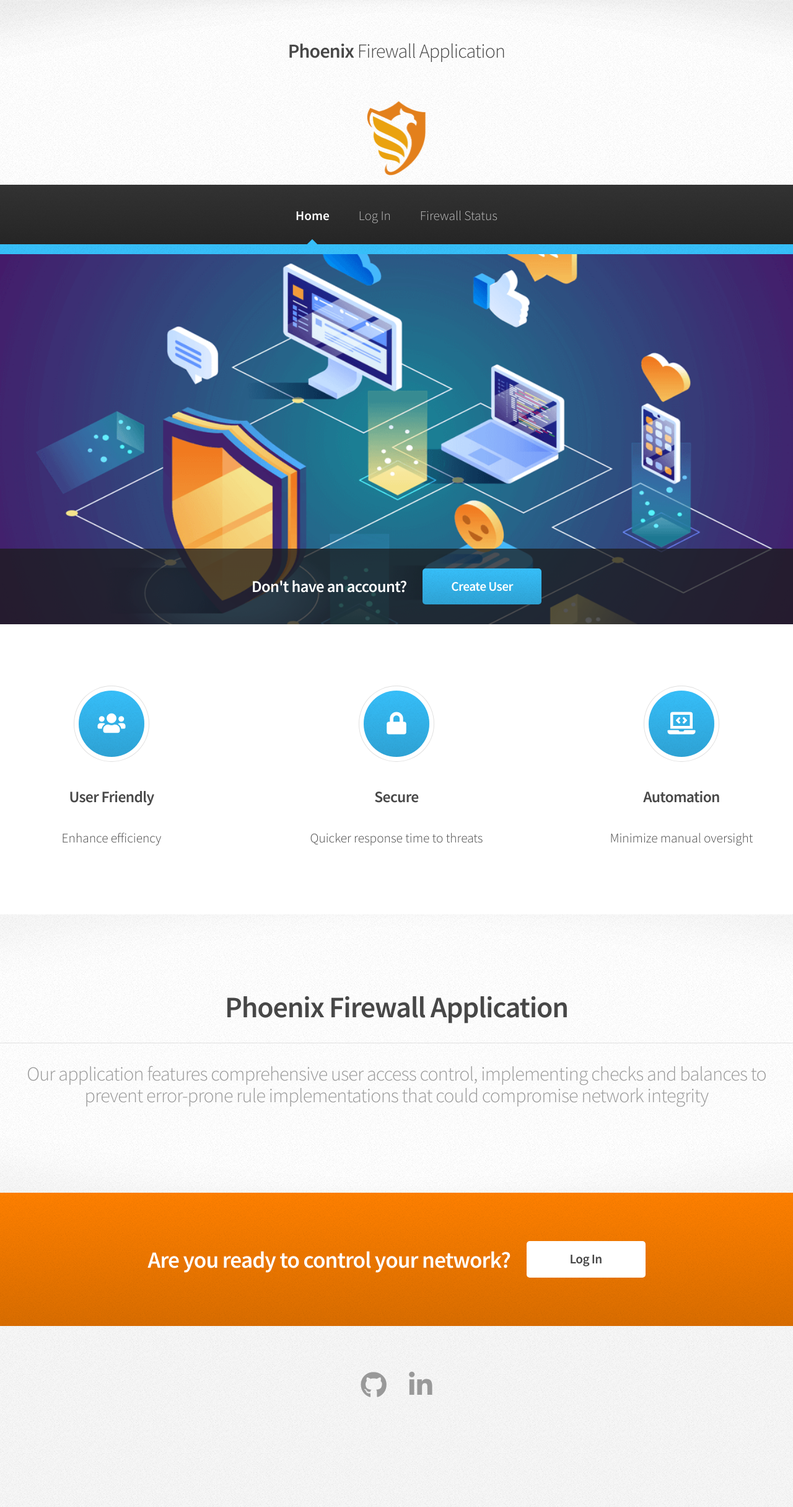
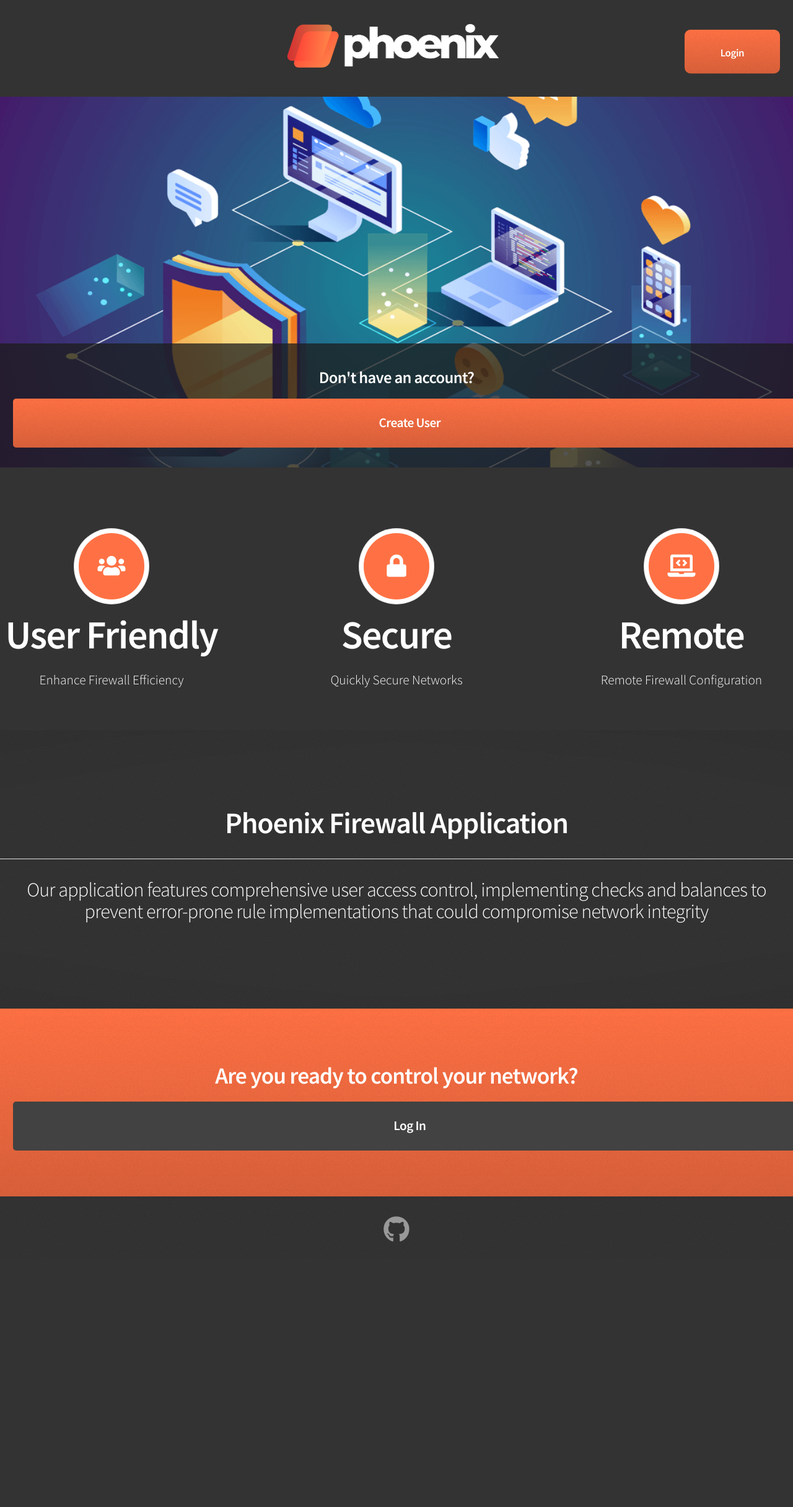
Before and after one commit to aluna4/CSC190, a Django app: page / in a window 1280 px wide. Shown: the whole page at 62% size. After the commit the page ends 2003 px from the top, so only its background shows below. Run offline with Django 4.2, Linux system fonts and the light colour scheme.

Commit message:
edited homepage and login page

```diff
--- a/PhoenixFirewall/main/templates/homepage.html
+++ b/PhoenixFirewall/main/templates/homepage.html
@@ -12,22 +12,20 @@
 <body class="is-preload">
     <div id="page-wrapper">
 
-        <!-- Header -->
-        <div id="header">
+        <!-- Nav -->
+        <nav id="nav">
+            <!-- Replace this div with your logo image -->
+            <a href="{% url 'home' %}">
+                <img id="header-title" src="{% static 'assets/css/images/phoenix_logo.png' %}" alt="Phoenix Firewall Logo">
+            </a>
+            <ul>
+                <li>
+                    <a href="{% url 'login' %}" class="button login-button">Login</a>
+                </li>
+                <!-- Add other list items for other buttons or elements here if necessary -->
+            </ul>
+        </nav>
 
-            <!-- Logo -->
-            <h1><a href="" id="logo">Phoenix <em>Firewall Application</em></a></h1>
-            {% load static %}
-            <img src="{% static 'logo.png' %}" alt="Logo" style="width: 100px; height: auto">
-
-            <!-- Nav -->
-            <nav id="nav">
-                <ul>
-                    <li class="current"><a href="">Home</a></li>
-                    <li><a href="{% url 'login' %}">Log In</a></li>
-                    <li><a href="{% url 'login' %}">Firewall Status</a></li>
-                </ul>
-            </nav>
 
         </div>
 
@@ -48,21 +46,21 @@
                         <div class="box highlight">
                             <i class="icon solid major fa-users"></i>
                             <h3>User Friendly</h3>
-                            <p>Enhance efficiency</p>
+                            <p>Enhance Firewall Efficiency</p>
                         </div>
                     </section>
                     <section class="col-4 col-12-narrower">
                         <div class="box highlight">
                             <i class="icon solid major fa-lock"></i>
                             <h3>Secure</h3>
-                            <p>Quicker response time to threats</p>
+                            <p>Quickly Secure Networks</p>
                         </div>
                     </section>
                     <section class="col-4 col-12-narrower">
                         <div class="box highlight">
                             <i class="icon solid major fa-laptop-code"></i>
-                            <h3>Automation</h3>
-                            <p>Minimize manual oversight</p>
+                            <h3>Remote</h3>
+                            <p>Remote Firewall Configuration</p>
                         </div>
                     </section>
                 </div>
@@ -96,9 +94,7 @@
 
             <!-- Icons -->
             <ul class="icons">
-                <li><a href="#" class="icon brands fa-github"><span class="label">GitHub</span></a></li>
-                <li><a href="#" class="icon brands fa-linkedin-in"><span class="label">LinkedIn</span></a></li>
-
+                <li><a href="https://github.com/aluna4/CSC190" class="icon brands fa-github"><span class="label">GitHub</span></a></li>
             </ul>
 
         </div>
--- a/PhoenixFirewall/static/assets/css/main.css
+++ b/PhoenixFirewall/static/assets/css/main.css
@@ -71,6 +71,7 @@ input, select, textarea {
 
 	html {
 		box-sizing: border-box;
+		overflow-y: scroll;
 	}
 
 	*, *:before, *:after {
@@ -78,7 +79,7 @@ input, select, textarea {
 	}
 
 	body {
-		background: #f7f7f7 url("images/bg01.png");
+		background: #333 url("images/bg01.png");
 	}
 
 		body.is-preload *, body.is-preload *:before, body.is-preload *:after {
@@ -91,7 +92,7 @@ input, select, textarea {
 		}
 
 	body, input, select, textarea {
-		color: #474747;
+		color: #ffffff;
 		font-family: 'Source Sans Pro', sans-serif;
 		font-size: 16pt;
 		font-weight: 300;
@@ -102,13 +103,13 @@ input, select, textarea {
 		-moz-transition: color 0.2s ease-in-out, border-color 0.2s ease-in-out, opacity 0.2s ease-in-out;
 		-webkit-transition: color 0.2s ease-in-out, border-color 0.2s ease-in-out, opacity 0.2s ease-in-out;
 		transition: color 0.2s ease-in-out, border-color 0.2s ease-in-out, opacity 0.2s ease-in-out;
-		color: #37c0fb;
+		color: #333;
 		text-decoration: none;
 		border-bottom: dotted 1px;
 	}
 
 		a:hover {
-			color: #37c0fb;
+			color: #333;
 			border-bottom-color: transparent;
 		}
 
@@ -121,7 +122,7 @@ input, select, textarea {
 	}
 
 	p, ul, ol, dl, table, blockquote {
-		margin: 0 0 2em 0;
+		font-size: 1em;
 	}
 
 	h1, h2, h3, h4, h5, h6 {
@@ -147,7 +148,7 @@ input, select, textarea {
 	}
 
 	h3 {
-		font-size: 1.2em;
+		font-size: 3em;
 		letter-spacing: -0.025em;
 	}
 
@@ -173,6 +174,16 @@ input, select, textarea {
 		border-left: solid 0.5em #e0e0e0;
 		font-style: italic;
 		padding: 1em 0 1em 2em;
+	}
+
+	/* Reduce the space below the h3 headings within the .highlight class */
+	.highlight h3 {
+		margin-bottom: 0em; /* Half the default space */
+	}
+
+	/* Reduce the space above the paragraphs within the .highlight class */
+	.highlight p {
+		margin-top: 0em; /* Half the default space, or whatever you find visually pleasing */
 	}
 
 /* Container */
@@ -560,11 +571,7 @@ input, select, textarea {
 		.icon.major {
 			text-align: center;
 			cursor: default;
-			background-color: #37c0fb;
-			background-image: -moz-linear-gradient(top, rgba(0,0,0,0), rgba(0,0,0,0.15)), url("images/bg01.png");
-			background-image: -webkit-linear-gradient(top, rgba(0,0,0,0), rgba(0,0,0,0.15)), url("images/bg01.png");
-			background-image: -ms-linear-gradient(top, rgba(0,0,0,0), rgba(0,0,0,0.15)), url("images/bg01.png");
-			background-image: linear-gradient(top, rgba(0,0,0,0), rgba(0,0,0,0.15)), url("images/bg01.png");
+			background-color: #FF7144;
 			color: #fff;
 			border-radius: 100%;
 			display: inline-block;
@@ -572,7 +579,8 @@ input, select, textarea {
 			height: 5em;
 			line-height: 5em;
 			box-shadow: 0 0 0 7px white, 0 0 0 8px #e0e0e0;
-			margin: 0 0 2em 0;
+			margin: 0 0 0em 0;
+			margin-top: 0em; /* Adjust this value as needed to reduce the space */
 		}
 
 			.icon.major:before {
@@ -676,10 +684,10 @@ input, select, textarea {
 		background-image: -webkit-linear-gradient(top, rgba(0,0,0,0), rgba(0,0,0,0.15)), url("images/bg01.png");
 		background-image: -ms-linear-gradient(top, rgba(0,0,0,0), rgba(0,0,0,0.15)), url("images/bg01.png");
 		background-image: linear-gradient(top, rgba(0,0,0,0), rgba(0,0,0,0.15)), url("images/bg01.png");
-		background-color: #37c0fb;
+		background-color: #FF7144;
 		border-radius: 5px;
 		border: 0;
-		color: #fff;
+		color: #fff !important;
 		cursor: pointer;
 		display: inline-block;
 		padding: 0 1.5em;
@@ -696,8 +704,8 @@ input, select, textarea {
 		input[type="button"]:hover,
 		button:hover,
 		.button:hover {
-			background-color: #50c8fc;
-			color: #fff !important;
+			background: #eb5c30; /* Background color on hover */
+			color: #fff !important; /* Text color on hover */
 		}
 
 		input[type="submit"]:active,
@@ -705,8 +713,8 @@ input, select, textarea {
 		input[type="button"]:active,
 		button:active,
 		.button:active {
-			background-color: #1eb8fb;
-			color: #fff;
+			background-color: #FF7144;
+			color: #fff !important;
 		}
 
 		input[type="submit"].alt,
@@ -715,7 +723,7 @@ input, select, textarea {
 		button.alt,
 		.button.alt {
 			background-color: #555555;
-			color: #fff;
+			color: #fff !important;
 		}
 
 			input[type="submit"].alt:hover,
@@ -766,7 +774,6 @@ input, select, textarea {
 
 	.box.post {
 		position: relative;
-		margin: 0 0 2em 0;
 	}
 
 		.box.post:after {
@@ -814,41 +821,44 @@ input, select, textarea {
 			#nav {
 				cursor: default;
 				background-color: #333;
-		background-image: -moz-linear-gradient(top, rgba(0,0,0,0), rgba(0,0,0,0.3)), url("images/bg01.png");
-		background-image: -webkit-linear-gradient(top, rgba(0,0,0,0), rgba(0,0,0,0.3)), url("images/bg01.png");
-		background-image: linear-gradient(top, rgba(0,0,0,0), rgba(0,0,0,0.3)), url("images/bg01.png");
-		padding: 0;
+				display: flex;
+				align-items: center; /* Vertically center the items in the navbar */
+				justify-content: center; /* This will center the title in the nav bar */
+				padding: 3em 0; /* Increase the vertical padding */
+    			position: relative;
 			}
 
-		#nav:after {
-			content: '';
-			display: block;
-			width: 100%;
-			height: 0.75em;
-			background-color: #37c0fb;
-			background-image: url("images/bg01.png");
+
+			#nav > ul {
+				list-style: none;
+				padding: 0;
+				margin: 0;
+				display: flex;
+				position: absolute; /* Absolute position to remove it from the flow and let the title center */
+				right: 0; /* Align it to the right */
+				top: 50%;
+    			transform: translateY(-50%);
 			}
 
-		#nav > ul {
-			margin: 0;
+			/* Center the logo inside the nav bar */
+			#nav #header-title {
+				max-height: 35%; /* Make sure the logo is not bigger than the navbar */
+				max-width: 50%; /* Ensures the logo width does not exceed the navbar width */
+				height: auto; /* Maintain aspect ratio */
+				position: relative; /* Relative to the nav bar */
 			}
 
 			#nav > ul > li {
-				position: relative;
-				display: inline-block;
-				margin-left: 1em;
+				margin-right: 1em; /* Spacing between menu items */
+				margin-left: 1em; /* Ensure spacing on both sides for symmetry */
 			}
 
 			#nav > ul > li a {
 				color: #c0c0c0;
 				text-decoration: none;
 				border: 0;
+				padding: 1.5em 0.5em 1.35em 0.5em;
 				display: block;
-					padding: 1.5em 0.5em 1.35em 0.5em;
-				}
-
-				#nav > ul > li:first-child {
-					margin-left: 0;
 			}
 
 			#nav > ul > li:hover a {
@@ -872,9 +882,34 @@ input, select, textarea {
 				bottom: -0.5em;
 				left: 50%;
 				margin-left: -0.375em;
-						background-color: #37c0fb;
+				background-color: #FF7144;
 				background-image: url("images/bg01.png");
 			}
+
+			.button.login-button {
+				padding: 0.35em 1em; /* Less vertical padding */
+				font-size: 0.8em; /* Smaller text */
+				background-color: #FF7144; /* Button color */
+				color: white; /* Text color */
+				border-radius: 10px; /* Corner radius */
+				border: none; /* No border */
+				display: inline-block; /* Aligns with other elements correctly */
+				line-height: normal; /* Adjust line height to suit the new padding */
+				vertical-align: middle; /* Aligns the button correctly in line with other inline or inline-block elements */
+				text-align: center; /* Center the text */
+				cursor: pointer; /* Change cursor to indicate button */
+				text-decoration: none; /* Remove underlines if it's an anchor tag */
+				-moz-appearance: none; /* Remove default styles for button in Firefox */
+				-webkit-appearance: none; /* Remove default styles for button in Safari */
+				-ms-appearance: none; /* Remove default styles for button in IE */
+				appearance: none; /* Remove default styles for button in modern browsers */
+				box-shadow: 0px 0px 0px transparent; /* Remove box-shadow if there was any */
+				border: 0 solid transparent; /* Ensuring the border doesn't take up space */
+				transition: background-color 0.2s, color 0.2s; /* Smooth transition for hover effects */
+			}
+
+
+
 
 			#nav > ul > li.current a {
 				color: #fff;
@@ -891,6 +926,8 @@ input, select, textarea {
 			#nav > ul > li > ul {
 				display: none;
 			}
+
+
 
 
 /* Banner */
@@ -946,11 +983,11 @@ input, select, textarea {
 	}
 
 		.wrapper.style1 {
-			background: #fff;
+			background: #333;
 		}
 
 		.wrapper.style2 {
-			background-color: #fff;
+			background-color: #333;
 			background-image: url("images/bg02.png"), url("images/bg03.png"), url("images/bg01.png");
 			background-position: top left,						bottom left,					top left;
 			background-size: 100% 6em,						100% 6em,						auto;
@@ -958,7 +995,7 @@ input, select, textarea {
 		}
 
 		.wrapper.style3 {
-			background-color: #ff8000;
+			background-color: #FF7144;
 			background-image: -moz-linear-gradient(top, rgba(0,0,0,0), rgba(0,0,0,0.15)), url("images/bg01.png");
 			background-image: -webkit-linear-gradient(top, rgba(0,0,0,0), rgba(0,0,0,0.15)), url("images/bg01.png");
 			background-image: -ms-linear-gradient(top, rgba(0,0,0,0), rgba(0,0,0,0.15)), url("images/bg01.png");
@@ -966,13 +1003,18 @@ input, select, textarea {
 			color: #fff;
 		}
 
+		.wrapper.style2 .major p {
+			color: #FFFFFF; /* Sets the paragraph text to white */
+		}
+
 			.wrapper.style3 .button {
-				background: #fff;
-				color: #474747;
+				background: #424242;
+				color: #333;
 			}
 
 				.wrapper.style3 .button:hover {
-					color: #ff8000 !important;
+					background: #575757; /* Background color on hover */
+					color: #fff; /* Text color on hover */
 				}
 
 /* CTA */
@@ -996,7 +1038,7 @@ input, select, textarea {
 /* Footer */
 
 	#footer {
-		padding: 4em 0 8em 0;
+		padding: 2em 0 1em 0;
 	}
 
 		#footer a {
@@ -1028,7 +1070,7 @@ input, select, textarea {
 
 		#footer .copyright {
 			color: #999;
-			margin-top: 1.5em;
+			margin-top: 0em;
 			text-align: center;
 			font-size: 0.9em;
 		}
@@ -1040,3 +1082,62 @@ input, select, textarea {
 	#navPanel, #titleBar {
 		display: none;
 	}
+
+/* Reset any specific styles that may interfere */
+* {
+  margin: 0;
+  padding: 0;
+  box-sizing: border-box;
+}
+
+/* Navigation Bar */
+#nav {
+  background: #333; /* Set the background color to match your theme */
+  color: white;
+  padding: 1em 0; /* Adjust as needed */
+  text-align: center; /* This centers the content in the nav bar */
+}
+
+/* Login Container */
+.login-container {
+  max-width: 400px;
+  margin: 2em auto; /* This centers the login form on the page and adds spacing from the top */
+  padding: 2em;
+  background: #222; /* Or any other color */
+  border-radius: 5px;
+  box-shadow: 0 0 5px rgba(0, 0, 0, 0.3);
+  max-width: 400px;
+  margin-top: 120px; /* This value should be at least equal to the height of the nav bar */
+}
+
+/* Inputs and Buttons */
+.form-group {
+  margin-bottom: 1em;
+}
+
+.form-group label {
+  color: white;
+  display: block;
+}
+
+.form-group input {
+  width: 100%;
+  padding: 10px;
+  margin-top: 5px;
+  border-radius: 5px;
+  border: 1px solid #ccc; /* Light grey border */
+  background: #333; /* Slightly lighter than the container for contrast */
+  color: white;
+}
+
+.button {
+  display: block; /* Block level makes the button extend full width of the container */
+  width: 100%;
+  padding: 10px;
+  margin-top: 10px;
+  background-color: #FF7144; /* Your theme's button color */
+  color: white;
+  border: none;
+  border-radius: 5px;
+  cursor: pointer;
+}
--- a/requirements.txt
+++ b/requirements.txt
@@ -1,5 +1,5 @@
-ansible==9.2.0
-ansible-core==2.16.3
+ansible
+ansible-core
 asgiref==3.7.2
 attrs==23.2.0
 beautifulsoup4==4.12.2
```
Also changed, not shown: PhoenixFirewall/main/templates/base.html (+16 -82 lines), PhoenixFirewall/main/templates/login.html (+18 -13 lines), PhoenixFirewall/static/assets/css/login_styles.css (added, +107 -0 lines), PhoenixFirewall/static/assets/css/images/login_text.png (added), PhoenixFirewall/static/assets/css/images/phoenix_logo.png (added). Lines whose indentation alone changed are shown as unchanged.
